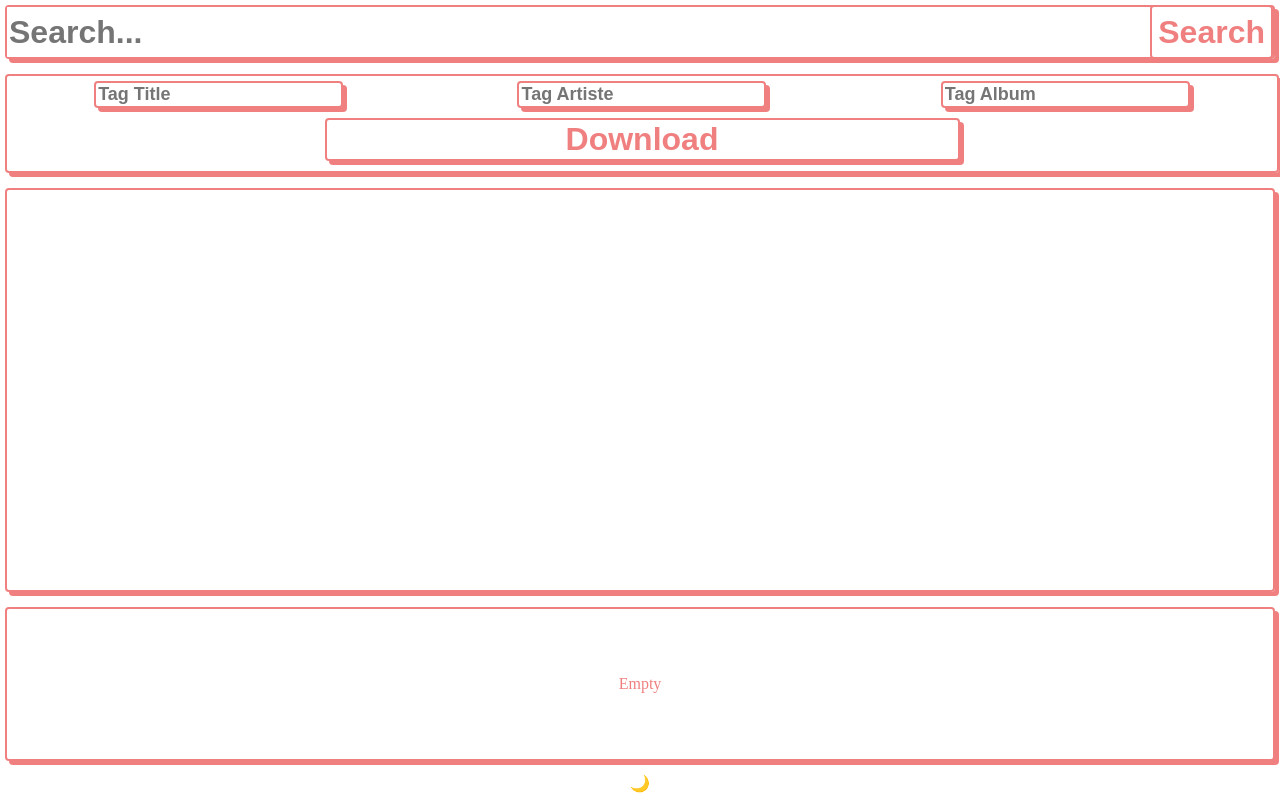
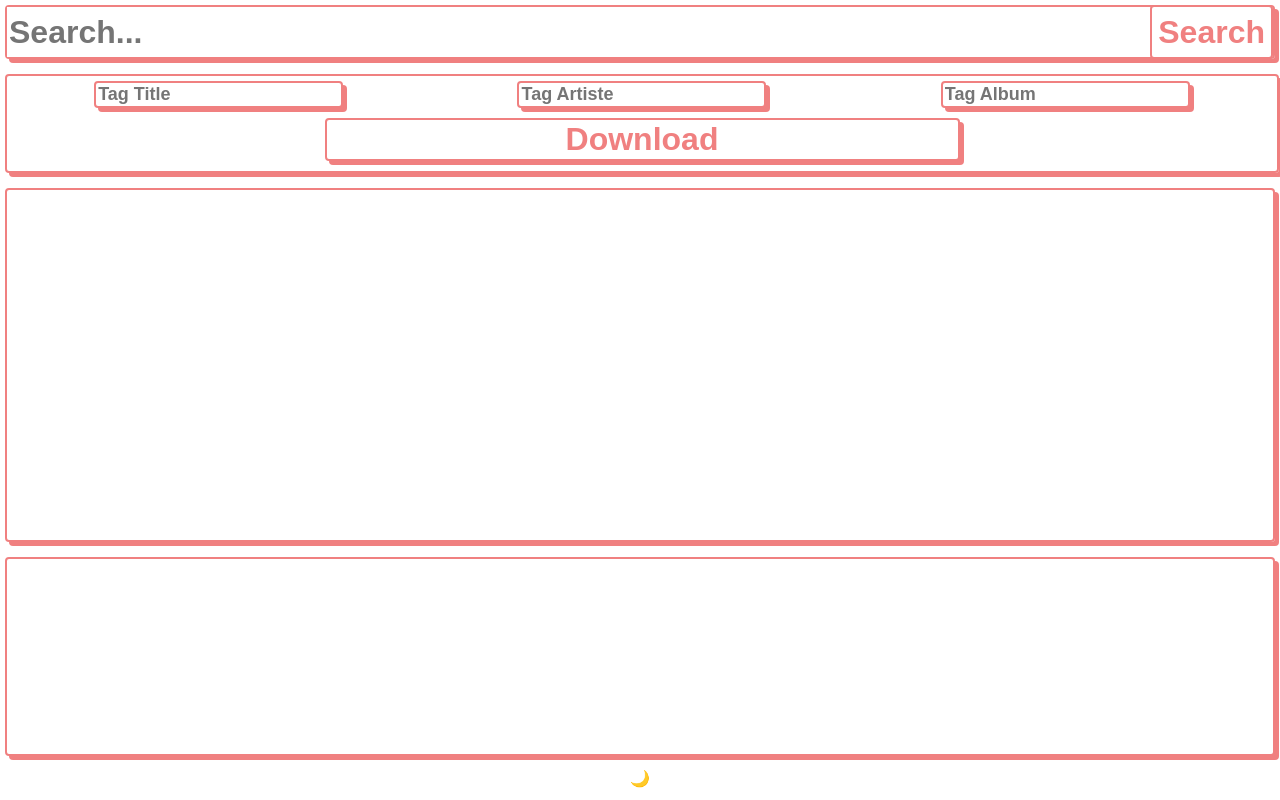
Before and after one commit to MisterAlex95/youtube-downloader-front, a React (Create React App) app: page / in a window 1280 px wide. Built offline with nearby package versions, Linux system fonts and the light colour scheme.

Commit message:
Add viewer embed

```diff
--- a/src/App.css
+++ b/src/App.css
@@ -119,17 +119,36 @@ input:focus {
   border: 2px solid lightcoral;
   box-shadow: 4px 4px lightcoral;
   border-radius: 4px;
-  height: 400px;
+  height: 350px;
   margin-bottom: 15px;
 }
 
 .results {
   display: flex;
-  justify-content: center;
   align-items: center;
   border: 2px solid lightcoral;
   box-shadow: 4px 4px lightcoral;
   border-radius: 4px;
-  height: 150px;
+  height: 175px;
   margin-bottom: 15px;
+  overflow: scroll;
+  padding: 10px;
+  flex-direction: row;
 }
+
+.video-thumbnail {
+  width: 150px;
+  height: 90%;
+  display: flex;
+  flex-direction: column;
+  justify-content: flex-start;
+  align-items: center;
+  font-size: small;
+  padding: 5px;
+}
+
+.video-thumbnail:hover {
+  background-color: lightcoral;
+  color: white;
+  cursor: pointer;
+}
--- a/src/App.js
+++ b/src/App.js
@@ -1,9 +1,9 @@
 import React, { useState, useReducer } from "react";
-import { Searchbar, Tools, VideoList } from "./components";
+import { Searchbar, Tools, VideoList, Viewer } from "./components";
 import ThemeContext from "./contexts/Themes";
 
 import GlobalContext from "./contexts/";
-import { searchReducer } from "./modules/index";
+import { searchReducer, videoReducer } from "./modules/index";
 
 import "./reset.css";
 import "./App.css";
@@ -11,6 +11,10 @@ import "./App.css";
 function App() {
   const [themes, Context] = ThemeContext;
   const [darkTheme, setDarkTheme] = useState(false);
+  const [videoState, videoDispatch] = useReducer(
+    videoReducer.reducer,
+    videoReducer.initialState
+  );
   const [searchState, searchDispatch] = useReducer(
     searchReducer.reducer,
     searchReducer.initialState
@@ -21,11 +25,13 @@ function App() {
   };
 
   let states = {
-    search: searchState
+    search: searchState,
+    video: videoState
   };
 
   let dispatchs = {
-    search: searchDispatch
+    search: searchDispatch,
+    video: videoDispatch
   };
 
   return (
@@ -34,7 +40,7 @@ function App() {
         <div className="App">
           <Searchbar />
           <Tools />
-          <div className="viewer"></div>
+          <Viewer />
           <VideoList />
           <span onClick={switchTheme}>{darkTheme ? "🌞" : "🌙"}</span>
         </div>
--- /dev/null
+++ b/src/components/Video.js
@@ -0,0 +1,22 @@
+import React, { useContext } from "react";
+import { selectVideo } from "../modules/video/actions/";
+import GlobalContext from "../contexts/";
+
+function Video(props) {
+  const { video } = props;
+  const context = useContext(GlobalContext);
+  const videoDispatch = context.dispatchs.video;
+
+  const selectVideoContainer = () => {
+    selectVideo(videoDispatch, { video });
+  };
+
+  return (
+    <div className="video-thumbnail" onClick={selectVideoContainer}>
+      <img alt="test" src={video.snippet.thumbnails.default.url} />
+      <p>{video.snippet.title}</p>
+    </div>
+  );
+}
+
+export default Video;
--- a/src/components/VideoList.js
+++ b/src/components/VideoList.js
@@ -1,6 +1,7 @@
-import React, { useContext, useReducer } from "react";
+import React, { useContext } from "react";
 import ThemeContext from "../contexts/Themes";
 import GlobalContext from "../contexts/";
+import Video from "./Video";
 
 function VideoList() {
   const [, themeContext] = ThemeContext;
@@ -13,17 +14,10 @@ function VideoList() {
       className="results"
       style={{ backgroundColor: theme.background, color: theme.fontColor }}
     >
-      {searchState && searchState.videos.length === 0 && "Empty"}
       {searchState &&
         searchState.videos.length > 0 &&
         searchState.videos.map((video, index) => {
-          return (
-            <img
-              key={index}
-              alt="test"
-              src={video.snippet.thumbnails.default.url}
-            />
-          );
+          return <Video video={video} key={index} />;
         })}
     </div>
   );
--- /dev/null
+++ b/src/components/Viewer.js
@@ -0,0 +1,23 @@
+import React, { useContext } from "react";
+import GlobalContext from "../contexts/";
+
+function Viewer() {
+  const context = useContext(GlobalContext);
+  const videoState = context.states.video;
+  const videoUrl = "https://www.youtube.com/embed/";
+
+  return (
+    <div className="viewer">
+      {videoState.video && (
+        <iframe
+          title="video"
+          width="100%"
+          height="350"
+          src={videoUrl + videoState.video.id.videoId}
+        ></iframe>
+      )}
+    </div>
+  );
+}
+
+export default Viewer;
--- a/src/components/index.js
+++ b/src/components/index.js
@@ -3,5 +3,6 @@ import Tools from "./Tools";
 import Button from "./Button";
 import Input from "./Input";
 import VideoList from "./VideoList";
+import Viewer from "./Viewer";
 
-export { Searchbar, Tools, Button, Input, VideoList };
+export { Searchbar, Tools, Button, Input, VideoList, Viewer };
--- a/src/modules/index.js
+++ b/src/modules/index.js
@@ -1,3 +1,4 @@
 import * as searchReducer from "./search/reducers";
+import * as videoReducer from "./video/reducers";
 
-export { searchReducer };
+export { searchReducer, videoReducer };
--- /dev/null
+++ b/src/modules/video/actions/index.js
@@ -0,0 +1,3 @@
+import selectVideo from "./selectVideo";
+
+export { selectVideo };
--- /dev/null
+++ b/src/modules/video/actions/selectVideo.js
@@ -0,0 +1,5 @@
+import { SELECT_VIDEO } from "../constants";
+
+export default function selectVideo(dispatch, options = {}) {
+  dispatch({ type: SELECT_VIDEO, video: options.video });
+}
--- /dev/null
+++ b/src/modules/video/constants.js
@@ -0,0 +1 @@
+export const SELECT_VIDEO = "SELECT_VIDEO";
--- /dev/null
+++ b/src/modules/video/reducers/index.js
@@ -0,0 +1,14 @@
+import * as Constants from "../constants";
+
+const initialState = { video: null };
+
+const reducer = (state, action) => {
+  switch (action.type) {
+    case Constants.SELECT_VIDEO:
+      return { ...state, video: { ...action.video } };
+    default:
+      throw new Error();
+  }
+};
+
+export { initialState, reducer };
```
